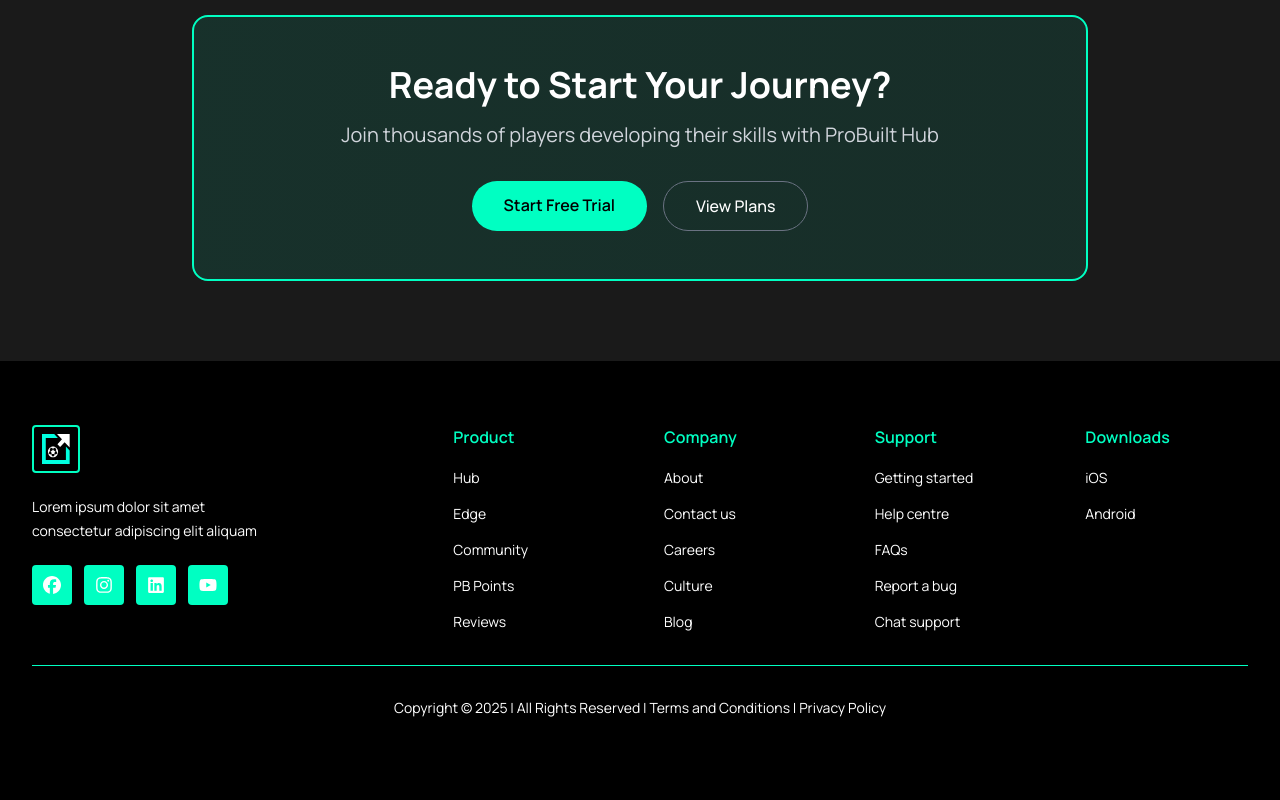
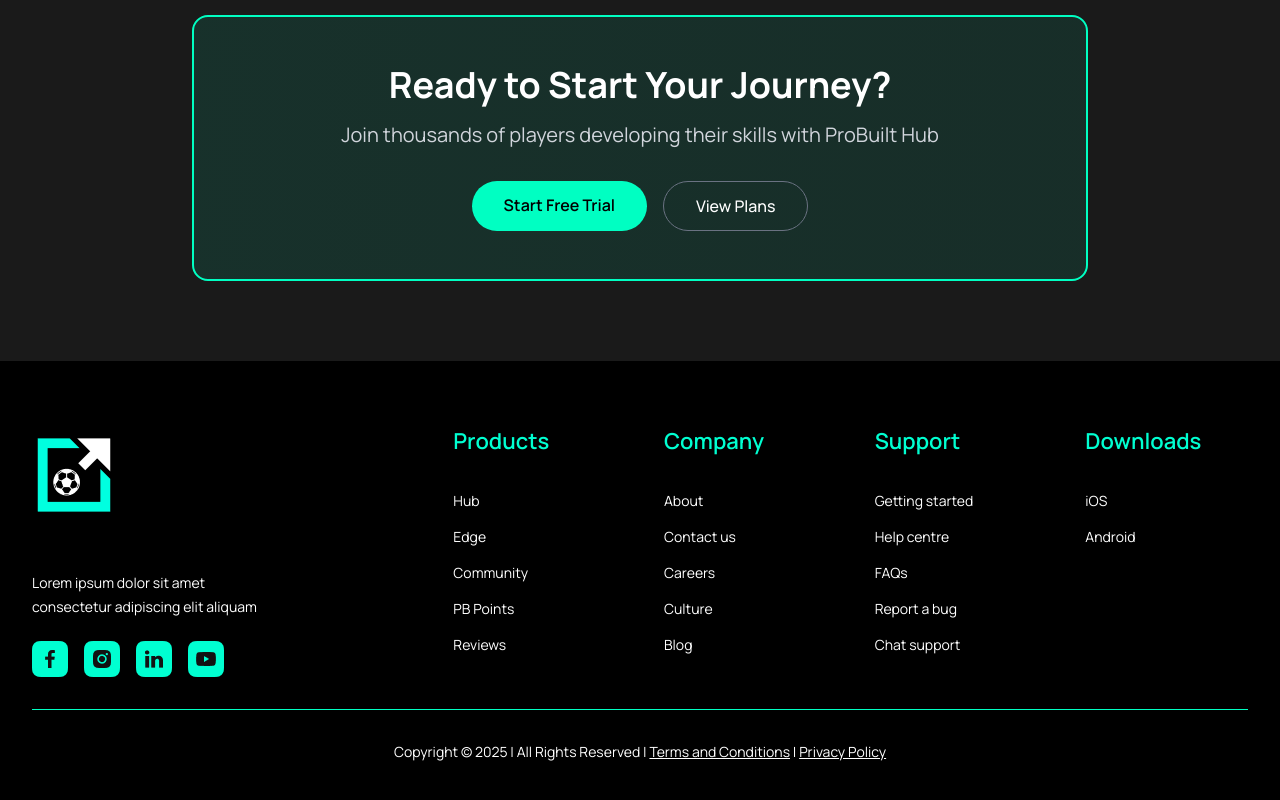
Before and after one commit to probuiltfootball/PROBUILT_FE, a Next.js app: page /hub in a window 1280 px wide. Shown: the part 2842-3642 px from the top of the page. Built offline with nearby package versions, Linux system fonts and the light colour scheme.

Commit message:
Feature/landing-page-modification-pp (#12)

```diff
--- a/src/app/(home)/page.tsx
+++ b/src/app/(home)/page.tsx
@@ -5,7 +5,7 @@
 import TeamSection from "@/components/team-section";
 import TestimonialsSection from "@/components/testimonials-section";
 import CtaSection from "@/components/cta-section";
-import { Footer } from "@/components/footerv2";
+import { Footer } from "@/components/footer";
 import { Divider } from "@/components/divider";
 import UpcomingSessions from "@/components/upcoming-sessions";
 
--- a/src/app/not-found.tsx
+++ b/src/app/not-found.tsx
@@ -1,9 +1,9 @@
 // Force dynamic rendering to prevent static generation
-export const dynamic = 'force-dynamic';
+export const dynamic = "force-dynamic";
 
 export default function NotFound() {
   return (
-    <div className="min-h-screen flex items-center justify-center bg-gradient-to-b from-[#1a1a1a] to-[#2E2E2E]">
+    <div className="min-h-screen flex items-center justify-center bg-linear-to-b from-[#1a1a1a] to-[#2E2E2E]">
       <div className="text-center px-4">
         <h1 className="text-6xl font-bold text-white mb-4">404</h1>
         <p className="text-xl text-gray-300 mb-8">Page not found</p>
--- a/src/components/footer.tsx
+++ b/src/components/footer.tsx
@@ -1,16 +1,14 @@
 "use client";
 
 import Image from "next/image";
-import NextLink from "next/link";
-import {
-  FaFacebook,
-  FaInstagram,
-  FaLinkedin,
-  FaYoutube,
-} from "react-icons/fa6";
-import SiteLogo from "@/assets/svg/site-logo.svg";
-
-const Link = NextLink as any;
+import Link from "next/link";
+import { FaFacebook, FaInstagram, FaLinkedin, FaYoutube } from "react-icons/fa6";
+import SiteLogo from "@/assets/figma/logo1.png";
+import FaceBook from "@/assets/figma/Social Media Icon Square/Facebook.png";
+import YouTube from "@/assets/figma/Social Media Icon Square/YouTube.png";
+import Instagram from "@/assets/figma/Social Media Icon Square/Instagram.png";
+import LinkedIn from "@/assets/figma/Social Media Icon Square/LinkedIn.png";
+import { motion } from "framer-motion";
 
 const footerLinks = {
   product: [
@@ -41,10 +39,10 @@
 };
 
 const socialLinks = [
-  { icon: FaFacebook, href: "https://facebook.com", label: "Facebook" },
-  { icon: FaInstagram, href: "https://instagram.com", label: "Instagram" },
-  { icon: FaLinkedin, href: "https://linkedin.com", label: "LinkedIn" },
-  { icon: FaYoutube, href: "https://youtube.com", label: "YouTube" },
+  { label: "Facebook", src: FaceBook, href: "https://facebook.com" },
+  { label: "Instagram", src: Instagram, href: "https://instagram.com" },
+  { label: "LinkedIn", src: LinkedIn, href: "https://linkedin.com" },
+  { label: "YouTube", src: YouTube, href: "https://youtube.com" },
 ];
 
 export function Footer() {
@@ -56,53 +54,53 @@
           {/* Left Section - Logo and Social Media */}
           <div className="lg:col-span-2 space-y-6">
             {/* Logo */}
-            <div className="flex items-center gap-3">
-              <div className="w-12 h-12 border-2 border-[#00FFC2] rounded flex items-center justify-center p-2">
-                <Image
-                  src={SiteLogo}
-                  alt="ProBuilt Logo"
-                  width={32}
-                  height={32}
-                  className="object-contain"
-                />
-              </div>
-            </div>
+            <motion.div
+              className="flex gap-4"
+              whileHover={{ scale: 1.03 }}
+              whileTap={{ scale: 0.98 }}
+              transition={{ type: "spring", stiffness: 300, damping: 20 }}
+            >
+              <Link href="/" className="mb-6 -ml-2">
+                <Image src={SiteLogo} alt="PROBUILT Logo" width={100} height={100} />
+              </Link>
+            </motion.div>
 
             {/* Placeholder Text */}
             <div className="space-y-1">
-              <p className="text-white text-sm">
-                Lorem ipsum dolor sit amet
-              </p>
-              <p className="text-white text-sm">
-                consectetur adipiscing elit aliquam
-              </p>
+              <p className="text-white text-sm">Lorem ipsum dolor sit amet</p>
+              <p className="text-white text-sm">consectetur adipiscing elit aliquam</p>
             </div>
 
             {/* Social Media Icons */}
-            <div className="flex gap-3">
+            <motion.div className="flex gap-4">
               {socialLinks.map((social) => {
-                const Icon = social.icon;
                 return (
-                  <a
-                    key={social.label}
-                    href={social.href}
-                    target="_blank"
-                    rel="noopener noreferrer"
-                    className="w-10 h-10 bg-[#00FFC2] rounded flex items-center justify-center hover:bg-[#00E0AA] transition-colors"
-                    aria-label={social.label}
-                  >
-                    <Icon className="text-white text-lg" />
-                  </a>
+                  <Link href={social.href} key={social.label}>
+                    <motion.img
+                      src={social.src.src}
+                      alt={`${social.label} Logo`}
+                      whileHover={{ scale: 1.4 }}
+                      whileTap={{ scale: 0.98 }}
+                      transition={{ type: "spring", stiffness: 300, damping: 20 }}
+                      width={36}
+                      height={36}
+                    />
+                  </Link>
                 );
               })}
-            </div>
+            </motion.div>
           </div>
 
           {/* Product Column */}
           <div>
-            <h3 className="text-[#00FFC2] font-semibold mb-4 text-base">
-              Product
-            </h3>
+            <motion.h3
+              className="font-semibold text-[22px] text-(--accent) mb-7.5 hover:text-2xl"
+              whileHover={{ scale: 1.2 }}
+              whileTap={{ scale: 0.98 }}
+              transition={{ type: "spring", stiffness: 300, damping: 20 }}
+            >
+              Products
+            </motion.h3>
             <ul className="space-y-3">
               {footerLinks.product.map((link) => (
                 <li key={link.href}>
@@ -119,9 +117,14 @@
 
           {/* Company Column */}
           <div>
-            <h3 className="text-[#00FFC2] font-semibold mb-4 text-base">
+            <motion.h3
+              className="font-semibold text-[22px] text-(--accent) mb-7.5 hover:text-2xl"
+              whileHover={{ scale: 1.2 }}
+              whileTap={{ scale: 0.98 }}
+              transition={{ type: "spring", stiffness: 300, damping: 20 }}
+            >
               Company
-            </h3>
+            </motion.h3>
             <ul className="space-y-3">
               {footerLinks.company.map((link) => (
                 <li key={link.href}>
@@ -138,9 +141,14 @@
 
           {/* Support Column */}
           <div>
-            <h3 className="text-[#00FFC2] font-semibold mb-4 text-base">
+            <motion.h3
+              className="font-semibold text-[22px] text-(--accent) mb-7.5 hover:text-2xl"
+              whileHover={{ scale: 1.2 }}
+              whileTap={{ scale: 0.98 }}
+              transition={{ type: "spring", stiffness: 300, damping: 20 }}
+            >
               Support
-            </h3>
+            </motion.h3>
             <ul className="space-y-3">
               {footerLinks.support.map((link) => (
                 <li key={link.href}>
@@ -157,9 +165,14 @@
 
           {/* Downloads Column */}
           <div>
-            <h3 className="text-[#00FFC2] font-semibold mb-4 text-base">
+            <motion.h3
+              className="font-semibold text-[22px] text-(--accent) mb-7.5 hover:text-2xl"
+              whileHover={{ scale: 1.2 }}
+              whileTap={{ scale: 0.98 }}
+              transition={{ type: "spring", stiffness: 300, damping: 20 }}
+            >
               Downloads
-            </h3>
+            </motion.h3>
             <ul className="space-y-3">
               {footerLinks.downloads.map((link) => (
                 <li key={link.href}>
@@ -183,14 +196,14 @@
               Copyright © 2025 | All Rights Reserved |{" "}
               <Link
                 href="/terms"
-                className="text-white hover:text-[#00FFC2] transition-colors"
+                className="text-white hover:text-[#00FFC2] transition-colors underline"
               >
                 Terms and Conditions
               </Link>
               {" | "}
               <Link
                 href="/privacy"
-                className="text-white hover:text-[#00FFC2] transition-colors"
+                className="text-white hover:text-[#00FFC2] transition-colors underline"
               >
                 Privacy Policy
               </Link>
--- a/src/components/hub-section.tsx
+++ b/src/components/hub-section.tsx
@@ -5,6 +5,7 @@
 import Apple from "@/assets/figma/Social Media Icon Square/Apple.png";
 import Android from "@/assets/figma/Social Media Icon Square/Android.png";
 import { Button } from "./ui/button";
+import Link from "next/link";
 
 export default function HubSection() {
   return (
@@ -39,6 +40,7 @@
             Level up with structured sessions designed by top coaches.
           </p>
           <motion.div whileHover={{ scale: 1.05 }} whileTap={{ scale: 0.95 }}>
+            <Link href="/download/ios">
               <Button
                 variant="primary"
                 size="lg"
@@ -47,6 +49,7 @@
                 <Image src={Apple} alt="Apple Icon" className="mr-2 w-5 h-5" />
                 Download for iOS
               </Button>
+            </Link>
           </motion.div>
         </motion.div>
         <motion.div
@@ -63,6 +66,7 @@
             tempus enim.
           </p>
           <motion.div whileHover={{ scale: 1.05 }} whileTap={{ scale: 0.95 }}>
+            <Link href="/download/android">
               <Button
                 variant="primary"
                 size="lg"
@@ -71,6 +75,7 @@
                 <Image src={Android} alt="Android Icon" className="mr-2 w-5 h-5" />
                 Download for Android
               </Button>
+            </Link>
           </motion.div>
         </motion.div>
       </motion.div>
--- a/src/components/team-section.tsx
+++ b/src/components/team-section.tsx
@@ -47,7 +47,7 @@
           transition={{ type: "spring", stiffness: 300, damping: 20 }}
         >
           <Image src={Coach2} alt="Coach 2" />
-          <h2 className="text-4xl">Rhys Williams</h2>
+          <h2 className="text-4xl">Rhys Barker</h2>
           <p className="text-xl text-(--accent) text-center">
             Brings 25+ years of UEFA-qualified coaching experience across grassroots to
             professional levels.
--- a/src/components/upcoming-sessions.tsx
+++ b/src/components/upcoming-sessions.tsx
@@ -7,6 +7,7 @@
 import checkmark from "@/assets/figma/Social Media Icon Square/Check_Circle.png";
 import { Button } from "./ui/button";
 import { s } from "framer-motion/client";
+import Link from "next/link";
 
 export default function UpcomingSessions() {
   return (
@@ -70,14 +71,18 @@
             transition={{ duration: 0.5, ease: "easeOut", delay: 0.4 }}
           >
             <motion.div whileHover={{ scale: 1.05 }} whileTap={{ scale: 0.95 }}>
+              <Link href="/membership">
                 <Button variant="primary" size="lg" className="flex-1">
                   Compare Plans
                 </Button>
+              </Link>
             </motion.div>
             <motion.div whileHover={{ scale: 1.05 }} whileTap={{ scale: 0.95 }}>
+              <Link href="/talk-to-caoch">
                 <Button variant="secondary" size="lg" className="flex-1">
                   Talk to a Coach
                 </Button>
+              </Link>
             </motion.div>
           </motion.div>
         </div>
```
Also changed, not shown: src/app/(auth)/signup/page.tsx (+15 -13 lines), src/app/(home)/pb-points/page.tsx (+4 -3 lines), src/components/edge-section.tsx (+6 -1 lines), src/components/footerv2.tsx (deleted, +0 -211 lines). Lines whose indentation alone changed are shown as unchanged.
